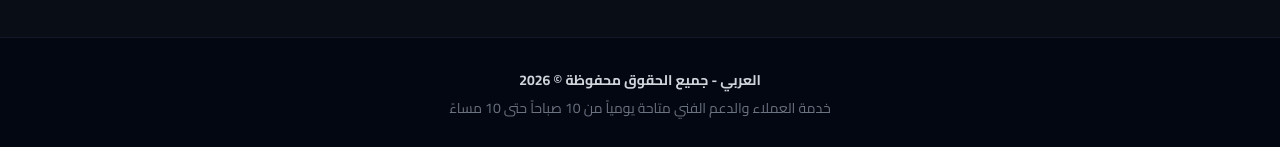
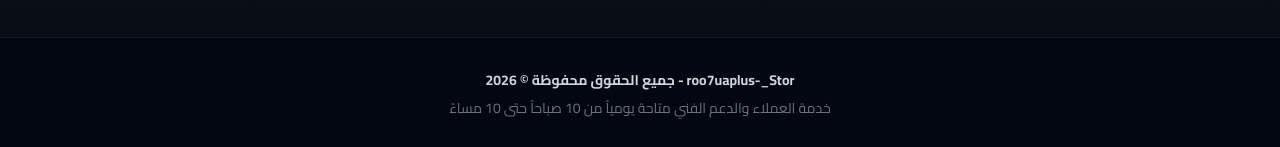
Before and after one commit to omarhossam1997/-roo7uaplus-_Stor, a plain HTML site: page index.html in a window 1280 px wide. Shown: the part 2664-2811 px from the top of the page. Drawn offline with nearby package versions, Linux system fonts and the light colour scheme.

Commit message:
Update index.html

```diff
--- a/index.html
+++ b/index.html
@@ -435,7 +435,7 @@
     <!-- الفوتر -->
     <footer class="bg-gray-950 border-t border-gray-900 py-8 px-4 text-center text-gray-500 text-xs sm:text-sm">
         <div class="max-w-6xl mx-auto space-y-2">
-            <p class="font-bold text-gray-300"> العربي - جميع الحقوق محفوظة © 2026</p>
+            <p class="font-bold text-gray-300"> roo7uaplus-_Stor - جميع الحقوق محفوظة © 2026</p>
             <p>خدمة العملاء والدعم الفني متاحة يومياً من 10 صباحاً حتى 10 مساءً</p>
         </div>
     </footer>
```
